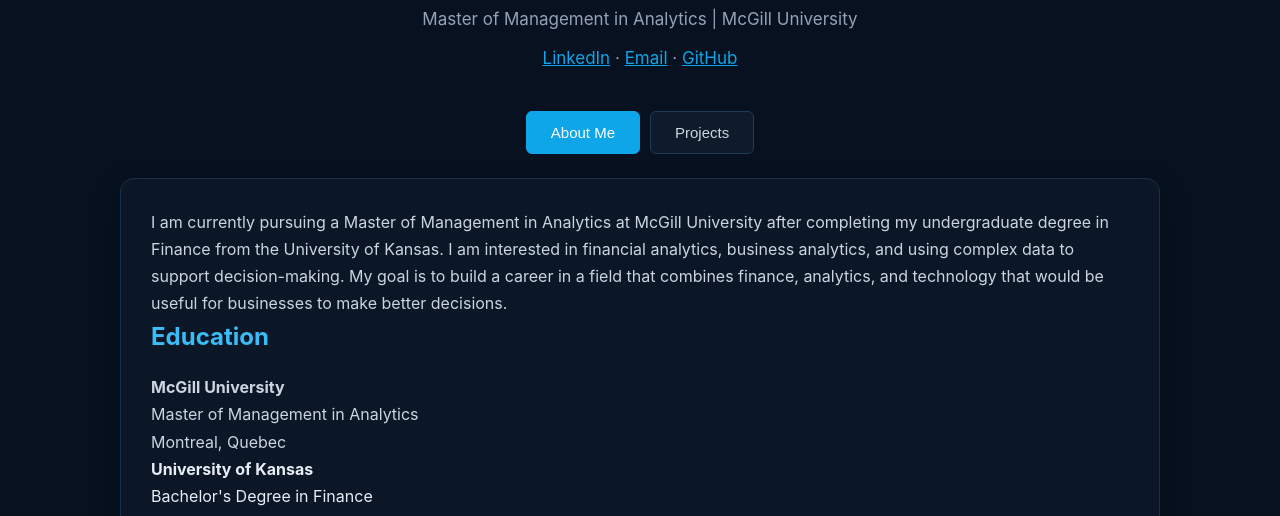
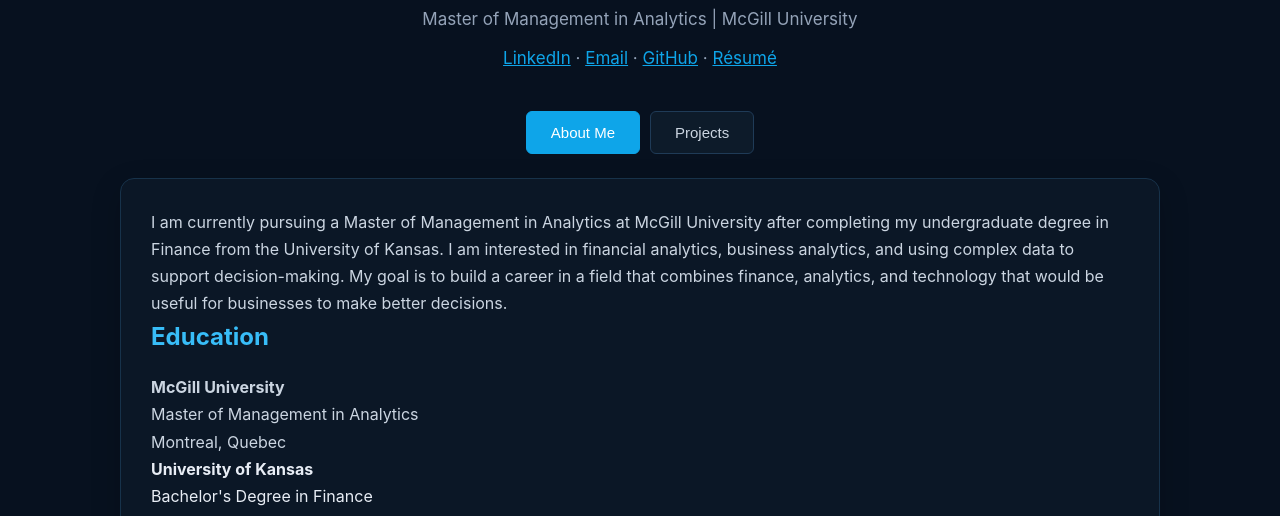
Before and after one commit to maqbooltaha/maqbooltaha.github.io, a plain HTML site: page index.html in a window 1280 px wide. Shown: the part 284-800 px from the top of the page. Drawn offline with Linux system fonts and the light colour scheme.

Commit message:
Add resume link
Added a link to the résumé in the contact section.

```diff
--- a/index.html
+++ b/index.html
@@ -247,7 +247,7 @@
 
         <h1>Taha Sajid Maqbool</h1>
         <p>Master of Management in Analytics | McGill University</p>
-                <p style="margin-top:10px;"><a href="https://www.linkedin.com/in/taha-maqbool001/" target="_blank" style="color:#0ea5e9;">LinkedIn</a> · <a href="mailto:tahasajidmaqbool@gmail.com" style="color:#0ea5e9;">Email</a> · <a href="https://github.com/maqbooltaha" target="_blank" style="color:#0ea5e9;">GitHub</a></p>
+                <p style="margin-top:10px;"><a href="https://www.linkedin.com/in/taha-maqbool001/" target="_blank" style="color:#0ea5e9;">LinkedIn</a> · <a href="mailto:tahasajidmaqbool@gmail.com" style="color:#0ea5e9;">Email</a> · <a href="https://github.com/maqbooltaha" target="_blank" style="color:#0ea5e9;">GitHub</a> · <a href="Taha_Maqbool_Resume.pdf" target="_blank" style="color:#0ea5e9;">Résumé</a></p>
       </header>
 
       <!-- ============================================================
```
